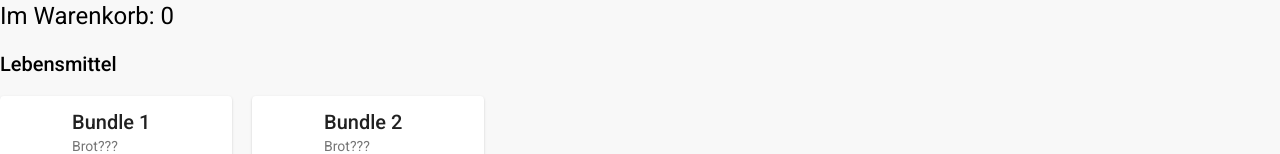
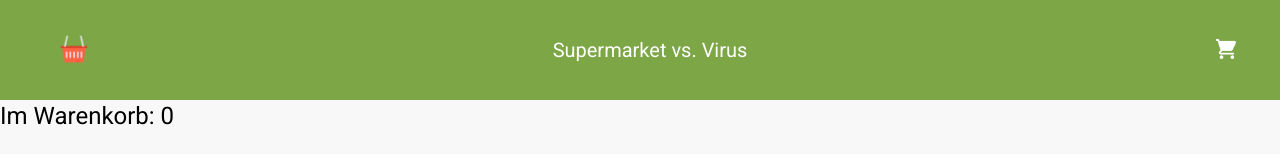
Before and after one commit to SicherLokal/app, an Angular app: page /product-list in a window 1280 px wide. Shown: the top 154 px of the page. Built offline with nearby package versions, Linux system fonts and the light colour scheme.

Commit message:
Add navbar component

```diff
--- a/src/app/app.component.html
+++ b/src/app/app.component.html
@@ -1 +1,2 @@
+<app-navbar></app-navbar>
 <router-outlet></router-outlet>
--- a/src/app/app.module.ts
+++ b/src/app/app.module.ts
@@ -10,6 +10,7 @@ import { CategoryListComponent } from './category-list/category-list.component';
 import { UserLocationComponent } from './user-location/user-location.component';
 import { UserDataComponent } from './user-data/user-data.component';
 import { CartComponent } from './cart/cart.component';
+import { NavbarComponent } from './navbar/navbar.component';
 
 @NgModule({
   declarations: [
@@ -18,7 +19,8 @@ import { CartComponent } from './cart/cart.component';
     CategoryListComponent,
     UserLocationComponent,
     UserDataComponent,
-    CartComponent
+    CartComponent,
+    NavbarComponent
   ],
   imports: [
     BrowserModule,
--- /dev/null
+++ b/src/app/navbar/navbar.component.html
@@ -0,0 +1,5 @@
+<header>
+    <div class="navbar-home-icon"><img src="../../assets/Icons/basket.png"></div>
+    <div class="navbar-title">Supermarket vs. Virus</div>
+    <div class="navbar-cart"><img src="../../assets/Icons/shopping-cart.png"></div>
+</header>
--- /dev/null
+++ b/src/app/navbar/navbar.component.scss
@@ -0,0 +1,36 @@
+@import '../../styles.scss';
+
+header {
+    background-color: $prime-color;
+    color: white;
+    width: 100%;
+    height: 80px;
+    display: flex;
+    align-items: center;
+    font-size: 20px;
+    padding: 10px;
+    justify-content: space-between;
+    text-align: center;
+
+    .navbar-home-icon {
+        width: 10%;
+
+        img {
+            height: 30px;
+            width: 30px;
+        }
+    }
+
+    .navbar-title {
+
+    }
+
+    .navbar-cart {
+        width: 10%;
+
+        img {
+            height: 20px;
+            width: 20px;
+        }
+    }
+}
--- /dev/null
+++ b/src/app/navbar/navbar.component.ts
@@ -0,0 +1,15 @@
+import { Component, OnInit } from '@angular/core';
+
+@Component({
+  selector: 'app-navbar',
+  templateUrl: './navbar.component.html',
+  styleUrls: ['./navbar.component.scss']
+})
+export class NavbarComponent implements OnInit {
+
+  constructor() { }
+
+  ngOnInit(): void {
+  }
+
+}
```
Also changed, not shown: 1 other file (tests, documents, lock files or other folders).
